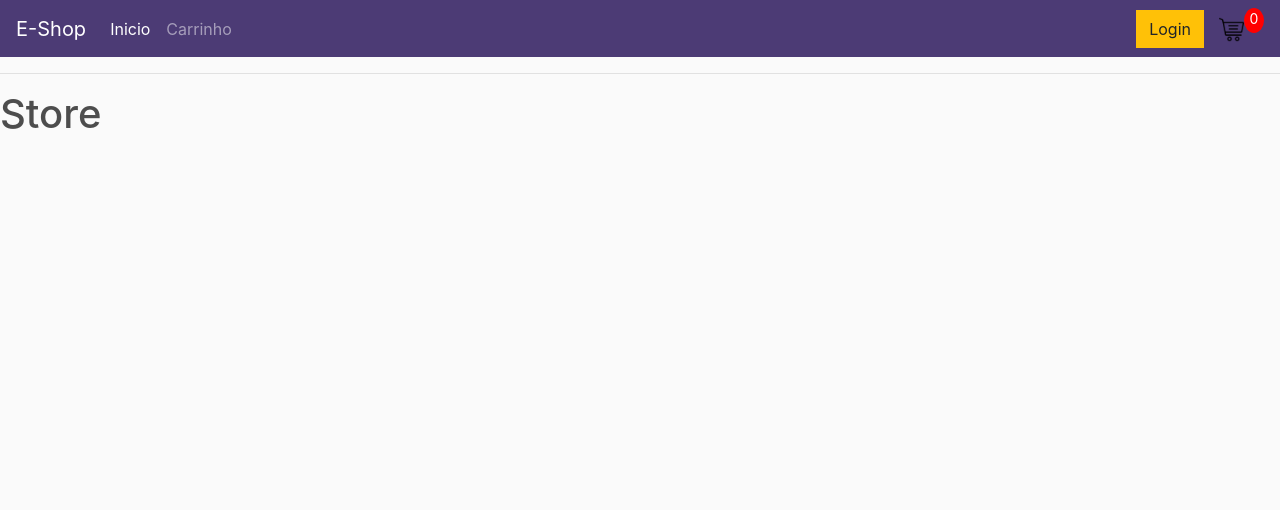
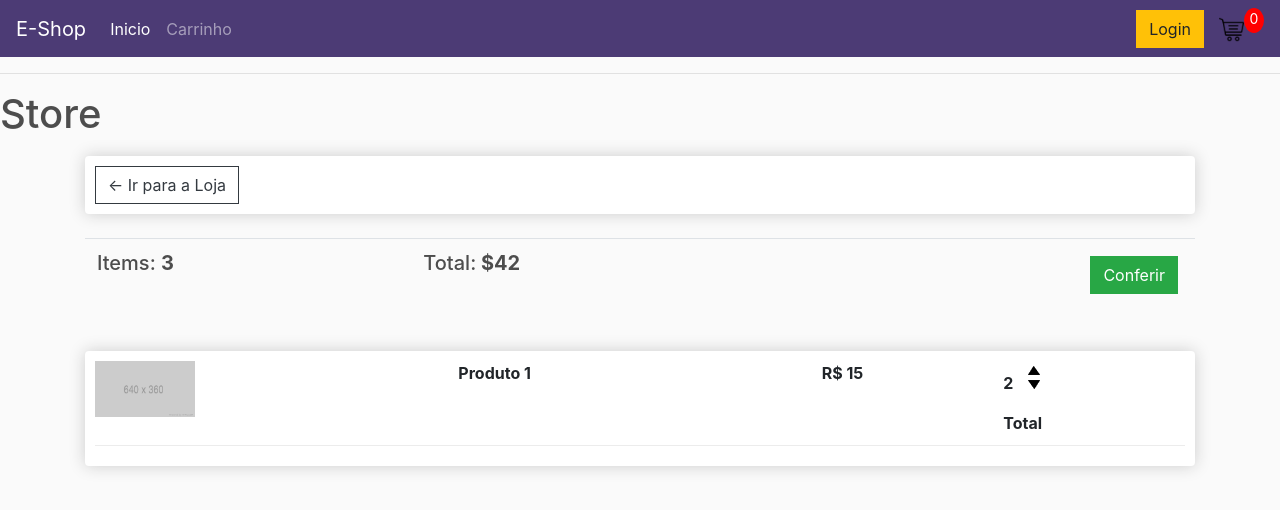
Before and after one commit to coffeblackpremium/ecommerce_project, a Django app: page /cart/ in a window 1280 px wide. Shown: the top 510 px of the page. Run offline with Django 3.2, Linux system fonts and the light colour scheme; lists and menus that the app fills with data are empty; some libraries are stand-ins or nearby versions.

Commit message:
Mudanças feitas no Cart.html, adicionado Estilização

```diff
--- a/store/templates/cart.html
+++ b/store/templates/cart.html
@@ -1,3 +1,41 @@
 {%extends 'partials/base.html' %}
+{% load static %}
+{% block content %}
+<div class="row">
+    <div class="col-lg-12">
+        <div class="box-element">
+            <a class="btn btn-outline-dark" href="{% url 'store' %}">&#x2190; Ir para a Loja</a>
+        </div>
+        <br>
+        <table class="table">
+            <tr>
+                <th><h5>Items: <strong>3</strong></h5></th>
+                <th><h5>Total:<strong> $42</strong></h5></th>
+                <th>
+                    <a style="float:right; margin: 5px;" class="btn btn-success" href="#">
+                        Conferir </a>
+            </tr>
+        </table>
+        <br>
 
-<h1> Hello World! </h1>
+        <div class="box-element">
+            <div class="cart-row">
+                <div style="flex:2"><img class="row-image" src="{% static 'store/img/placeholder.png' %}"></div>
+                <div style="flex: 2"><strong>Produto 1</strong></div>
+                <div style="flex:1"><strong>R$ 15</strong></div>
+                <div style="flex:1">
+                    <p class="quantity">2</p>
+                    <div class="quantity">
+                        <img class="chg-quantity" src="{% static 'store/img/arrow-up.png' %}"/>
+
+                        <img class="chg-quantity" src="{% static 'store/img/arrow-down.png' %}"/>
+                </div>
+                <div style="flex:1"><strong>Total</strong></div>
+            </div>
+        </div>
+    </div>
+
+
+</div>
+
+{% endblock %}
--- a/store/templates/partials/navbar.html
+++ b/store/templates/partials/navbar.html
@@ -14,7 +14,7 @@
           <a class="nav-link" href="{% url 'store' %}">Inicio<span class="sr-only">(current)</span></a>
         </li>
         <li class="nav-item">
-          <a class="nav-link" href="#">Carrinho</a>
+          <a class="nav-link" href="{%url 'cart'%}">Carrinho</a>
         </li>
     </div>
     <div class="form-inline my-2 my-lg-0">
--- a/store/urls.py
+++ b/store/urls.py
@@ -4,5 +4,6 @@ from store import views
 
 urlpatterns = [
     path('', views.store, name="store"),
-    path('cart/', views.cart, name="cart")
+    path('cart/', views.cart, name="cart"),
+    path('cart/checkout/', views.checkout, name="checkout")
 ]
--- a/store/views.py
+++ b/store/views.py
@@ -1,3 +1,4 @@
+from django.http.response import HttpResponse
 from django.shortcuts import render
 
 # Create your views here.
@@ -7,3 +8,6 @@ def store(request):
 
 def cart(request):
     return render(request, 'cart.html')
+
+def checkout(request):
+    return  HttpResponse('Hello World!')
```
Also changed, not shown: store/static/store/img/arrow-down.png (added), store/static/store/img/arrow-up.png (added).
